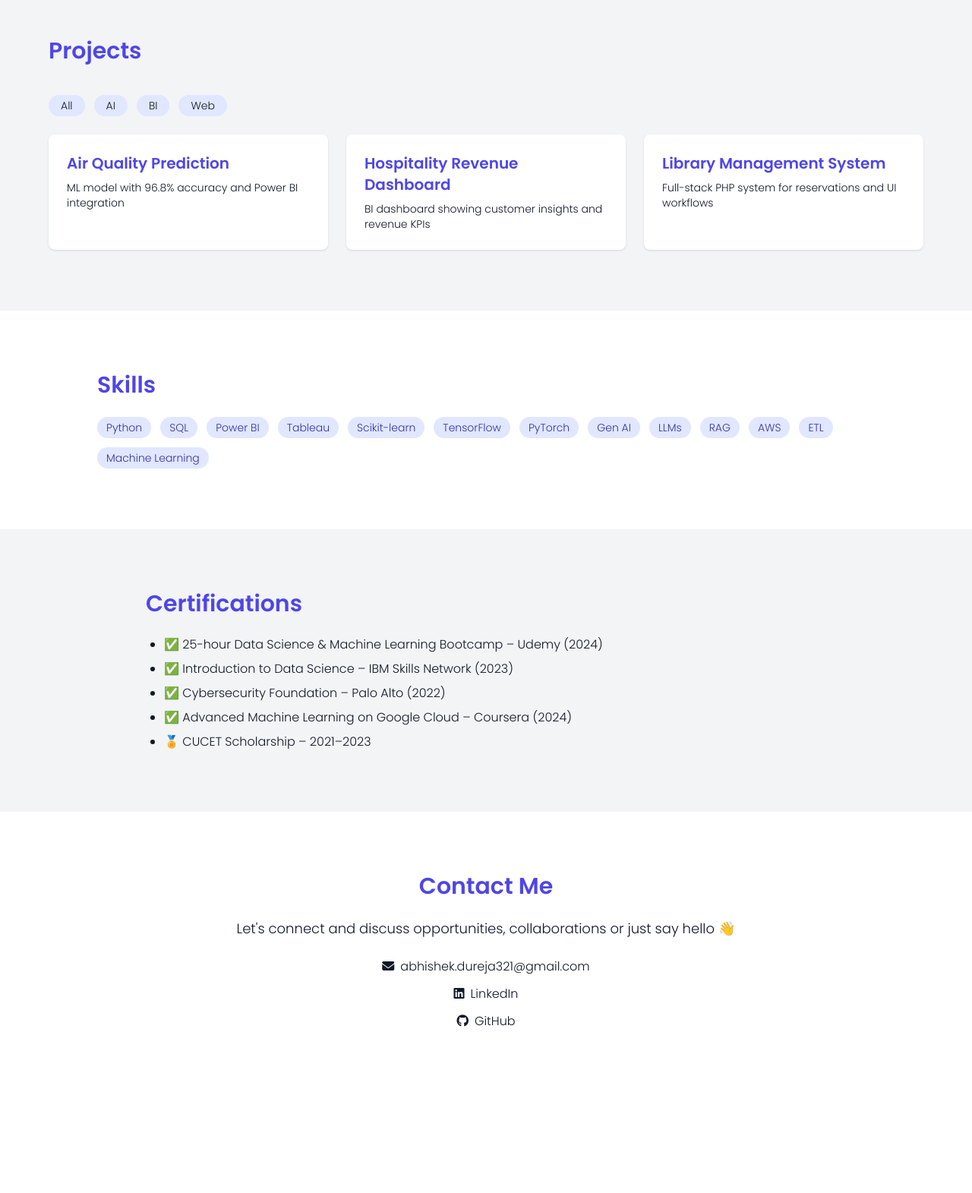
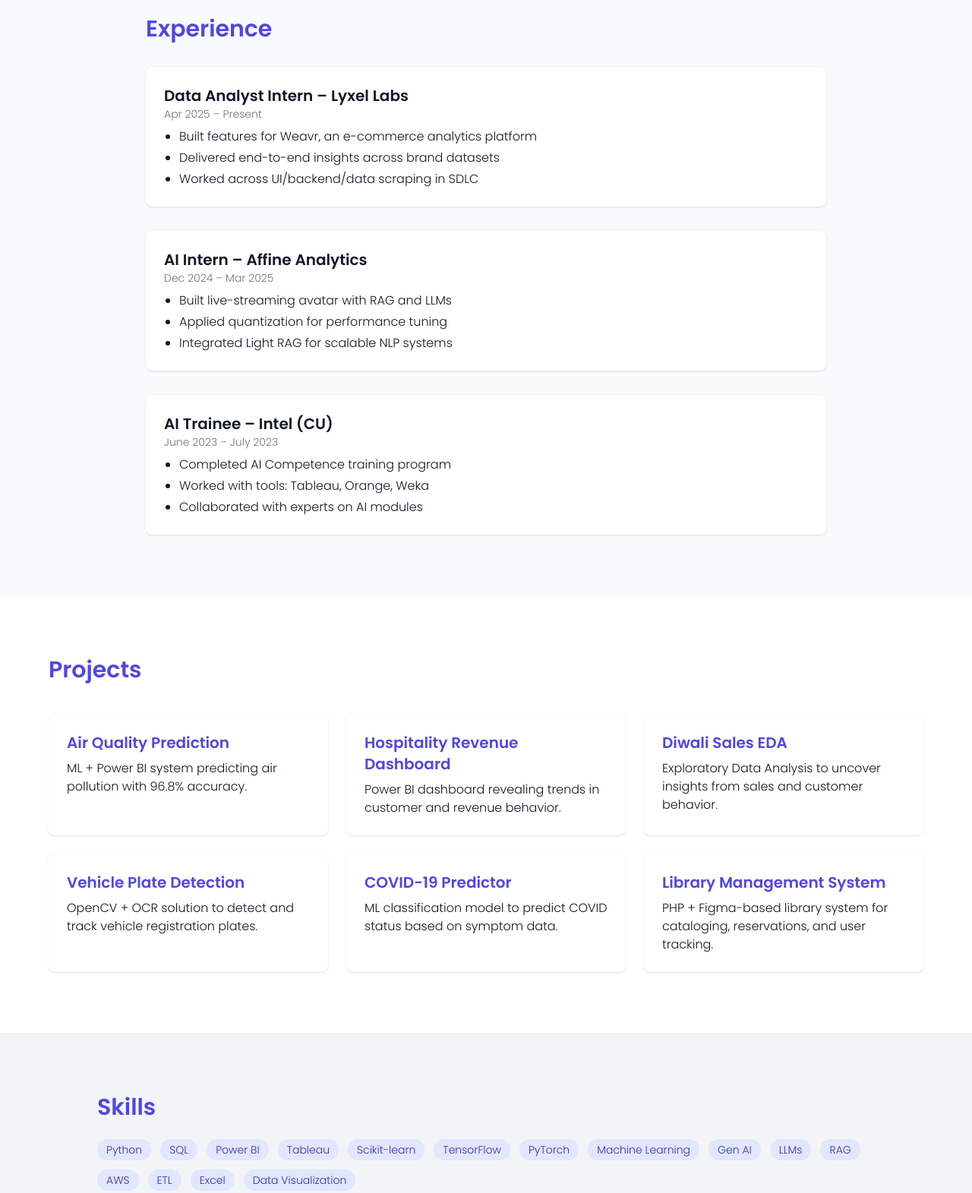
Before and after one commit to Lucifer12001/Abhishek-Dureja-Portfolio, a plain HTML site: page index.html in a window 1280 px wide. Shown: the part 1160-2731 px from the top of the page at 76% size. Before the commit the page ends 2597 px from the top, so only its background shows below. Drawn offline with nearby package versions, Linux system fonts and the light colour scheme.

Commit message:
Update index.html

```diff
--- a/index.html
+++ b/index.html
@@ -3,7 +3,7 @@
 <head>
   <meta charset="UTF-8" />
   <meta name="viewport" content="width=device-width, initial-scale=1.0" />
-  <title>Abhishek Dureja | Portfolio 2.0</title>
+  <title>Abhishek Dureja | Portfolio</title>
   <link rel="stylesheet" href="https://cdnjs.cloudflare.com/ajax/libs/font-awesome/6.4.0/css/all.min.css">
   <script src="https://cdn.tailwindcss.com"></script>
   <link href="https://fonts.googleapis.com/css2?family=Poppins:wght@300;600&display=swap" rel="stylesheet">
@@ -13,30 +13,16 @@
     body {
       font-family: 'Poppins', sans-serif;
     }
-    .floating-bg {
-      position: absolute;
-      width: 100%;
-      height: 100%;
-      top: 0;
-      left: 0;
-      z-index: 0;
-      background: radial-gradient(circle at top left, rgba(99, 102, 241, 0.15), transparent),
-                  radial-gradient(circle at bottom right, rgba(236, 72, 153, 0.15), transparent);
-      animation: float 10s ease-in-out infinite alternate;
-    }
-    @keyframes float {
-      0% { transform: translateY(0px); }
-      100% { transform: translateY(-20px); }
-    }
   </style>
 </head>
-<body class="relative bg-white text-gray-900 dark:bg-gray-900 dark:text-white transition-colors duration-300">
-  <div class="floating-bg"></div>
+<body class="bg-white text-gray-900 dark:bg-gray-900 dark:text-white transition-colors duration-300">
+  <!-- Navbar -->
   <nav class="fixed w-full bg-white dark:bg-gray-800 shadow z-50">
     <div class="max-w-7xl mx-auto px-4 py-3 flex justify-between items-center">
       <h1 class="text-xl font-bold text-indigo-600">Abhishek Dureja</h1>
       <ul class="hidden md:flex space-x-6 font-medium">
         <li><a href="#about" class="hover:text-indigo-600">About</a></li>
+        <li><a href="#experience" class="hover:text-indigo-600">Experience</a></li>
         <li><a href="#projects" class="hover:text-indigo-600">Projects</a></li>
         <li><a href="#skills" class="hover:text-indigo-600">Skills</a></li>
         <li><a href="#certifications" class="hover:text-indigo-600">Certifications</a></li>
@@ -48,7 +34,8 @@
     </div>
   </nav>
 
-  <section class="h-screen flex items-center justify-center flex-col text-center px-4 relative z-10" id="home">
+  <!-- Hero Section -->
+  <section class="h-screen flex items-center justify-center flex-col text-center px-4" id="home">
     <h1 class="text-4xl md:text-6xl font-extrabold mb-4" data-aos="fade-up">Hi, I'm <span class="text-indigo-600">Abhishek Dureja</span></h1>
     <h2 class="text-xl md:text-2xl font-medium text-gray-600 dark:text-gray-300" id="typingText" data-aos="fade-up" data-aos-delay="200"></h2>
     <div class="mt-6 flex space-x-4" data-aos="fade-up" data-aos-delay="400">
@@ -57,39 +44,84 @@
     </div>
   </section>
 
-  <section id="about" class="max-w-4xl mx-auto px-4 py-20 relative z-10" data-aos="fade-up">
+  <!-- About Section -->
+  <section id="about" class="max-w-4xl mx-auto px-4 py-20" data-aos="fade-up">
     <h2 class="text-3xl font-bold text-indigo-600 mb-4">About Me</h2>
-    <p class="text-lg leading-relaxed">I’m a Computer Science student passionate about building AI-powered solutions that matter. From cutting-edge LLM experiments to business-focused analytics dashboards, I blend tech curiosity with real-world problem-solving. My experience spans ML, Gen AI, BI tools, and full-stack prototypes — all aimed at one thing: results that impress.</p>
+    <p class="text-lg leading-relaxed">I am a Computer Science undergraduate with a deep interest in AI, Machine Learning, and Data Science. I've interned at industry leaders like Affine Analytics and Lyxel Labs and built smart systems that solve real-world problems with cutting-edge tech like LLMs, Gen AI, and Power BI.</p>
   </section>
 
-  <section id="projects" class="py-20 px-4 bg-gray-100 dark:bg-gray-800 relative z-10" data-aos="fade-up">
+  <!-- Experience Section -->
+  <section id="experience" class="bg-gray-50 dark:bg-gray-800 py-20 px-4" data-aos="fade-up">
+    <div class="max-w-4xl mx-auto">
+      <h2 class="text-3xl font-bold text-indigo-600 mb-8">Experience</h2>
+      <div class="space-y-8">
+        <div class="bg-white dark:bg-gray-700 rounded-lg p-6 shadow">
+          <h3 class="text-xl font-semibold">Data Analyst Intern – Lyxel Labs</h3>
+          <p class="text-sm text-gray-500 dark:text-gray-300">Apr 2025 – Present</p>
+          <ul class="list-disc ml-5 mt-2 space-y-1">
+            <li>Built features for Weavr, an e-commerce analytics platform</li>
+            <li>Delivered end-to-end insights across brand datasets</li>
+            <li>Worked across UI/backend/data scraping in SDLC</li>
+          </ul>
+        </div>
+        <div class="bg-white dark:bg-gray-700 rounded-lg p-6 shadow">
+          <h3 class="text-xl font-semibold">AI Intern – Affine Analytics</h3>
+          <p class="text-sm text-gray-500 dark:text-gray-300">Dec 2024 – Mar 2025</p>
+          <ul class="list-disc ml-5 mt-2 space-y-1">
+            <li>Built live-streaming avatar with RAG and LLMs</li>
+            <li>Applied quantization for performance tuning</li>
+            <li>Integrated Light RAG for scalable NLP systems</li>
+          </ul>
+        </div>
+        <div class="bg-white dark:bg-gray-700 rounded-lg p-6 shadow">
+          <h3 class="text-xl font-semibold">AI Trainee – Intel (CU)</h3>
+          <p class="text-sm text-gray-500 dark:text-gray-300">June 2023 – July 2023</p>
+          <ul class="list-disc ml-5 mt-2 space-y-1">
+            <li>Completed AI Competence training program</li>
+            <li>Worked with tools: Tableau, Orange, Weka</li>
+            <li>Collaborated with experts on AI modules</li>
+          </ul>
+        </div>
+      </div>
+    </div>
+  </section>
+
+  <!-- Projects Section -->
+  <section id="projects" class="py-20 px-4" data-aos="fade-up">
     <div class="max-w-6xl mx-auto">
       <h2 class="text-3xl font-bold text-indigo-600 mb-10">Projects</h2>
-      <div class="flex flex-wrap gap-3 mb-6">
-        <button class="filter-btn bg-indigo-100 dark:bg-indigo-600 px-4 py-1 rounded-full text-sm" data-filter="all">All</button>
-        <button class="filter-btn bg-indigo-100 dark:bg-indigo-600 px-4 py-1 rounded-full text-sm" data-filter="ai">AI</button>
-        <button class="filter-btn bg-indigo-100 dark:bg-indigo-600 px-4 py-1 rounded-full text-sm" data-filter="bi">BI</button>
-        <button class="filter-btn bg-indigo-100 dark:bg-indigo-600 px-4 py-1 rounded-full text-sm" data-filter="web">Web</button>
-      </div>
-      <div class="grid grid-cols-1 md:grid-cols-2 lg:grid-cols-3 gap-6" id="projectGrid">
-        <div class="project-card bg-white dark:bg-gray-700 p-6 rounded-lg shadow transition-transform" data-category="ai">
+      <div class="grid grid-cols-1 md:grid-cols-2 lg:grid-cols-3 gap-6">
+        <!-- Project Cards -->
+        <div class="bg-white dark:bg-gray-800 p-6 rounded-lg shadow hover:scale-105 transition-transform">
           <h3 class="text-xl font-semibold mb-2 text-indigo-600">Air Quality Prediction</h3>
-          <p class="text-sm">ML model with 96.8% accuracy and Power BI integration</p>
+          <p>ML + Power BI system predicting air pollution with 96.8% accuracy.</p>
         </div>
-        <div class="project-card bg-white dark:bg-gray-700 p-6 rounded-lg shadow transition-transform" data-category="bi">
+        <div class="bg-white dark:bg-gray-800 p-6 rounded-lg shadow hover:scale-105 transition-transform">
           <h3 class="text-xl font-semibold mb-2 text-indigo-600">Hospitality Revenue Dashboard</h3>
-          <p class="text-sm">BI dashboard showing customer insights and revenue KPIs</p>
+          <p>Power BI dashboard revealing trends in customer and revenue behavior.</p>
         </div>
-        <div class="project-card bg-white dark:bg-gray-700 p-6 rounded-lg shadow transition-transform" data-category="web">
+        <div class="bg-white dark:bg-gray-800 p-6 rounded-lg shadow hover:scale-105 transition-transform">
+          <h3 class="text-xl font-semibold mb-2 text-indigo-600">Diwali Sales EDA</h3>
+          <p>Exploratory Data Analysis to uncover insights from sales and customer behavior.</p>
+        </div>
+        <div class="bg-white dark:bg-gray-800 p-6 rounded-lg shadow hover:scale-105 transition-transform">
+          <h3 class="text-xl font-semibold mb-2 text-indigo-600">Vehicle Plate Detection</h3>
+          <p>OpenCV + OCR solution to detect and track vehicle registration plates.</p>
+        </div>
+        <div class="bg-white dark:bg-gray-800 p-6 rounded-lg shadow hover:scale-105 transition-transform">
+          <h3 class="text-xl font-semibold mb-2 text-indigo-600">COVID-19 Predictor</h3>
+          <p>ML classification model to predict COVID status based on symptom data.</p>
+        </div>
+        <div class="bg-white dark:bg-gray-800 p-6 rounded-lg shadow hover:scale-105 transition-transform">
           <h3 class="text-xl font-semibold mb-2 text-indigo-600">Library Management System</h3>
-          <p class="text-sm">Full-stack PHP system for reservations and UI workflows</p>
+          <p>PHP + Figma-based library system for cataloging, reservations, and user tracking.</p>
         </div>
       </div>
     </div>
   </section>
 
   <!-- Skills Section -->
-  <section id="skills" class="py-20 px-4 bg-white dark:bg-gray-900 relative z-10" data-aos="fade-up">
+  <section id="skills" class="py-20 px-4 bg-gray-100 dark:bg-gray-800" data-aos="fade-up">
     <div class="max-w-5xl mx-auto">
       <h2 class="text-3xl font-bold text-indigo-600 mb-6">Skills</h2>
       <div class="flex flex-wrap gap-3 text-sm">
@@ -100,20 +132,22 @@
         <span class="bg-indigo-100 dark:bg-indigo-600 text-indigo-800 dark:text-white px-3 py-1 rounded-full">Scikit-learn</span>
         <span class="bg-indigo-100 dark:bg-indigo-600 text-indigo-800 dark:text-white px-3 py-1 rounded-full">TensorFlow</span>
         <span class="bg-indigo-100 dark:bg-indigo-600 text-indigo-800 dark:text-white px-3 py-1 rounded-full">PyTorch</span>
+        <span class="bg-indigo-100 dark:bg-indigo-600 text-indigo-800 dark:text-white px-3 py-1 rounded-full">Machine Learning</span>
         <span class="bg-indigo-100 dark:bg-indigo-600 text-indigo-800 dark:text-white px-3 py-1 rounded-full">Gen AI</span>
         <span class="bg-indigo-100 dark:bg-indigo-600 text-indigo-800 dark:text-white px-3 py-1 rounded-full">LLMs</span>
         <span class="bg-indigo-100 dark:bg-indigo-600 text-indigo-800 dark:text-white px-3 py-1 rounded-full">RAG</span>
         <span class="bg-indigo-100 dark:bg-indigo-600 text-indigo-800 dark:text-white px-3 py-1 rounded-full">AWS</span>
         <span class="bg-indigo-100 dark:bg-indigo-600 text-indigo-800 dark:text-white px-3 py-1 rounded-full">ETL</span>
-        <span class="bg-indigo-100 dark:bg-indigo-600 text-indigo-800 dark:text-white px-3 py-1 rounded-full">Machine Learning</span>
+        <span class="bg-indigo-100 dark:bg-indigo-600 text-indigo-800 dark:text-white px-3 py-1 rounded-full">Excel</span>
+        <span class="bg-indigo-100 dark:bg-indigo-600 text-indigo-800 dark:text-white px-3 py-1 rounded-full">Data Visualization</span>
       </div>
     </div>
   </section>
 
   <!-- Certifications Section -->
-  <section id="certifications" class="py-20 px-4 bg-gray-100 dark:bg-gray-800 relative z-10" data-aos="fade-up">
+  <section id="certifications" class="py-20 px-4" data-aos="fade-up">
     <div class="max-w-4xl mx-auto">
-      <h2 class="text-3xl font-bold text-indigo-600 mb-6">Certifications</h2>
+      <h2 class="text-3xl font-bold text-indigo-600 mb-6">Achievements & Certifications</h2>
       <ul class="list-disc ml-6 space-y-2">
         <li>✅ 25-hour Data Science & Machine Learning Bootcamp – Udemy (2024)</li>
         <li>✅ Introduction to Data Science – IBM Skills Network (2023)</li>
@@ -125,10 +159,10 @@
   </section>
 
   <!-- Contact Section -->
-  <section id="contact" class="py-20 px-4 bg-white dark:bg-gray-900 relative z-10" data-aos="fade-up">
+  <section id="contact" class="py-20 px-4 bg-gray-50 dark:bg-gray-900" data-aos="fade-up">
     <div class="max-w-3xl mx-auto text-center">
       <h2 class="text-3xl font-bold text-indigo-600 mb-6">Contact Me</h2>
-      <p class="text-lg mb-6">Let's connect and discuss opportunities, collaborations or just say hello 👋</p>
+      <p class="text-lg mb-6">I'd love to connect or collaborate. Reach out to me here 👇</p>
       <div class="space-y-3">
         <p><i class="fa-solid fa-envelope mr-2"></i><a href="mailto:abhishek.dureja321@gmail.com" class="hover:underline">abhishek.dureja321@gmail.com</a></p>
         <p><i class="fa-brands fa-linkedin mr-2"></i><a href="https://www.linkedin.com/in/abhishek-dureja-524812217/" target="_blank" class="hover:underline">LinkedIn</a></p>
@@ -137,10 +171,10 @@
     </div>
   </section>
 
+  <!-- Scripts -->
   <script src="https://unpkg.com/aos@next/dist/aos.js"></script>
   <script>
     AOS.init();
   </script>
-  <script defer src="script.js"></script>
 </body>
 </html>
```
